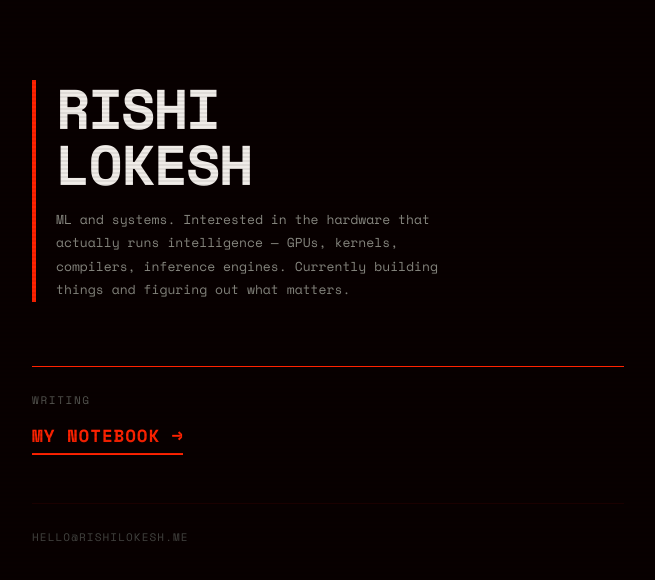
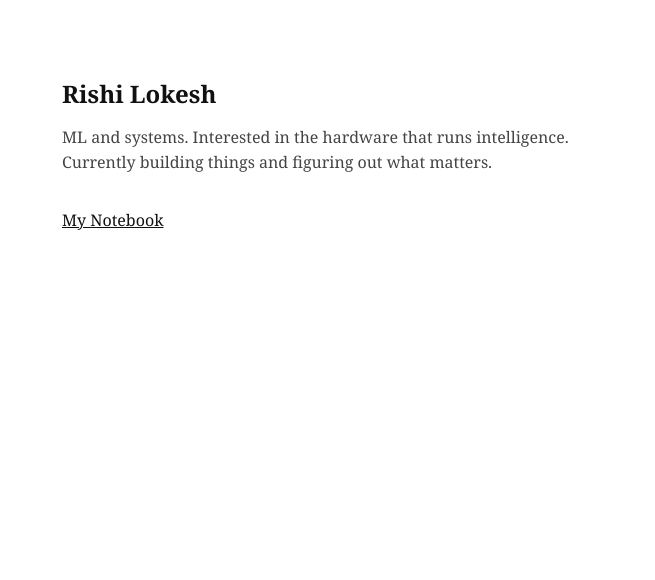
Before and after one commit to rlokesh07/rishilokesh.me, a Next.js app: page / in a window 1280 px wide. Shown: the top 580 px of the page, without its empty margins (312-967 px from the left). Built offline with nearby package versions, Linux system fonts and the light colour scheme.

Commit message:
Simplify: white bg, Georgia serif, no images in posts

```diff
--- a/content/blog/ai-hardware.md
+++ b/content/blog/ai-hardware.md
@@ -6,8 +6,6 @@ tags: [ml, hardware, gpu, tpu, systems]
 ---
 
 At the end of the day, AI models are just weight vectors times activation functions. The question is how to do that fast.
-
-![Handwritten notes page 1](/notebook/ai-hardware/notes-1.jpg)
 
 ## CPU vs GPU vs TPU
 
@@ -24,8 +22,6 @@ A CPU works one step at a time: read instruction, read data, do calculation, wri
 ### GPU
 
 GPUs throw out the complicated CPU stuff and fill the chip with simple Arithmetic Logic Units (ALUs). Because operations happen in parallel, fetch time becomes less significant per operation — the von Neumann bottleneck shrinks.
-
-![Handwritten notes page 2](/notebook/ai-hardware/notes-2.jpg)
 
 ## GPU Architecture
 
@@ -44,8 +40,6 @@ The fundamental unit of a GPU is the **Streaming Multiprocessor (SM)**. Inside a
 - **Grid** — how many blocks you need to solve the problem
 - Blocks within a grid are independent with no guaranteed execution order
 - Threads run in **warps of 32** at the exact same time using **SIMT** (Single Instruction Multiple Threads)
-
-![Handwritten notes page 3](/notebook/ai-hardware/notes-3.jpg)
 
 ## Warp Divergence
 
@@ -67,8 +61,6 @@ From fastest to slowest:
 
 Most optimization work comes down to keeping data as close to the compute as possible.
 
-![Handwritten notes page 4](/notebook/ai-hardware/notes-4.jpg)
-
 ## TPU
 
 Google decided a GPU wasn't good enough and built a chip with one goal: accelerate neural networks. A TPU's core components are:
--- a/src/app/globals.css
+++ b/src/app/globals.css
@@ -1,85 +1,27 @@
-@import "tailwindcss";
-
-@theme inline {
-  --color-background: var(--background);
-  --color-foreground: var(--foreground);
-  --color-accent: var(--accent);
-  --color-muted: var(--muted);
-  --color-muted-foreground: var(--muted-foreground);
-  --color-border: var(--border);
-  --font-mono: "Space Mono", "Courier New", monospace;
-  --radius-sm: 0;
-  --radius-md: 0;
-  --radius-lg: 0;
-  --radius-xl: 0;
+body {
+  font-family: Georgia, serif;
+  background: #fff;
+  color: #111;
+  font-size: 16px;
+  line-height: 1.6;
+  margin: 0;
+  padding: 0;
 }
 
-:root {
-  --background: #080000;
-  --foreground: #f0ece8;
-  --accent: #ff2200;
-  --muted: #140000;
-  --muted-foreground: #888880;
-  --border: #ff2200;
+* {
+  box-sizing: border-box;
 }
 
-@layer base {
-  * {
-    box-sizing: border-box;
-    margin: 0;
-    padding: 0;
-  }
-
-  html {
-    font-family: "Space Mono", "Courier New", monospace;
-    background: var(--background);
-    color: var(--foreground);
-  }
-
-  body {
-    background: var(--background);
-    color: var(--foreground);
-    font-family: "Space Mono", "Courier New", monospace;
-    font-size: 14px;
-    line-height: 1.7;
-    min-height: 100vh;
-  }
-
-  ::selection {
-    background: var(--accent);
-    color: #000;
-  }
-
-  a {
-    color: var(--accent);
-    text-decoration: none;
-  }
-
-  a:hover {
-    text-decoration: underline;
-    text-underline-offset: 3px;
-  }
-
-  h1, h2, h3, h4 {
-    font-family: "Space Mono", "Courier New", monospace;
-    font-weight: 700;
-    letter-spacing: -0.02em;
-    line-height: 1;
-  }
+a {
+  color: #111;
 }
 
-/* scanlines */
-body::after {
-  content: "";
-  pointer-events: none;
-  position: fixed;
-  inset: 0;
-  z-index: 9999;
-  background: repeating-linear-gradient(
-    0deg,
-    transparent,
-    transparent 2px,
-    rgba(0, 0, 0, 0.07) 2px,
-    rgba(0, 0, 0, 0.07) 4px
-  );
+a:hover {
+  text-decoration: none;
 }
+
+h1, h2, h3 {
+  font-family: Georgia, serif;
+  font-weight: bold;
+  line-height: 1.2;
+}
--- a/src/app/layout.tsx
+++ b/src/app/layout.tsx
@@ -1,13 +1,5 @@
 import type { Metadata } from "next"
-import { Space_Mono } from "next/font/google"
-
 import "./globals.css"
-
-const spaceMono = Space_Mono({
-  variable: "--font-space-mono",
-  subsets: ["latin"],
-  weight: ["400", "700"],
-})
 
 export const metadata: Metadata = {
   title: "Rishi Lokesh",
@@ -17,14 +9,12 @@ export const metadata: Metadata = {
 
 export default function RootLayout({
   children,
-}: Readonly<{
+}: {
   children: React.ReactNode
-}>) {
+}) {
   return (
-    <html lang="en" className={spaceMono.variable}>
-      <body>
-        {children}
-      </body>
+    <html lang="en">
+      <body>{children}</body>
     </html>
   )
 }
--- a/src/app/notebook/page.tsx
+++ b/src/app/notebook/page.tsx
@@ -3,107 +3,39 @@ import { getAllPosts } from "@/lib/blog"
 
 export const metadata = {
   title: "My Notebook — Rishi Lokesh",
-  description: "Working notes. Unfinished thoughts.",
 }
 
 export default function NotebookPage() {
   const posts = getAllPosts()
 
   return (
-    <main style={{
-      maxWidth: "640px",
-      margin: "0 auto",
-      padding: "80px 24px",
-    }}>
+    <main style={{ maxWidth: "580px", margin: "80px auto", padding: "0 24px" }}>
+      <p style={{ marginBottom: "32px" }}>
+        <Link href="/">Rishi Lokesh</Link>
+      </p>
 
-      <div style={{ marginBottom: "48px" }}>
-        <Link href="/" style={{
-          fontSize: "11px",
-          color: "#555550",
-          textTransform: "uppercase",
-          letterSpacing: "0.15em",
-          textDecoration: "none",
-        }}>
-          ← RISHI LOKESH
-        </Link>
-      </div>
+      <h1 style={{ fontSize: "1.5rem", marginBottom: "8px" }}>My Notebook</h1>
+      <p style={{ color: "#444", marginBottom: "40px" }}>
+        Working notes. Things I wrote down so I wouldn&apos;t forget them.
+      </p>
 
-      <div style={{
-        borderLeft: "4px solid #ff2200",
-        paddingLeft: "20px",
-        marginBottom: "56px",
-      }}>
-        <h1 style={{
-          fontSize: "clamp(1.8rem, 5vw, 2.8rem)",
-          fontWeight: 700,
-          textTransform: "uppercase",
-          letterSpacing: "-0.03em",
-          lineHeight: 1,
-          color: "#f0ece8",
-          marginBottom: "12px",
-        }}>
-          MY NOTEBOOK
-        </h1>
-        <p style={{ color: "#555550", fontSize: "12px" }}>
-          Working notes. Unfinished thoughts. Things I wrote down so I
-          wouldn&apos;t forget them.
-        </p>
-      </div>
+      <hr style={{ marginBottom: "24px" }} />
 
-      {posts.length === 0 ? (
-        <p style={{ color: "#555550", fontSize: "13px" }}>Nothing here yet.</p>
-      ) : (
-        <div>
-          {posts.map((post, i) => (
-            <div key={post.slug} style={{
-              borderTop: i === 0 ? "2px solid #ff2200" : "1px solid #1a0000",
-              paddingTop: "24px",
-              paddingBottom: "24px",
-            }}>
+      {posts.map((post) => (
+        <div key={post.slug} style={{ marginBottom: "28px" }}>
           <Link href={`/notebook/${post.slug}`} style={{ textDecoration: "none" }}>
-                <div style={{
-                  display: "flex",
-                  justifyContent: "space-between",
-                  fontSize: "11px",
-                  color: "#555550",
-                  textTransform: "uppercase",
-                  letterSpacing: "0.12em",
-                  marginBottom: "10px",
-                }}>
-                  <time dateTime={post.date}>
+            <div style={{ fontSize: "13px", color: "#888", marginBottom: "4px" }}>
               {new Date(post.date).toLocaleDateString("en-US", {
                 year: "numeric",
                 month: "short",
                 day: "numeric",
               })}
-                  </time>
-                  <span>{post.readingTime}</span>
             </div>
-                <h2 style={{
-                  fontSize: "1.2rem",
-                  fontWeight: 700,
-                  textTransform: "uppercase",
-                  letterSpacing: "-0.01em",
-                  color: "#f0ece8",
-                  marginBottom: "8px",
-                  lineHeight: 1.2,
-                }}>
-                  {post.title}
-                </h2>
-                <p style={{
-                  fontSize: "13px",
-                  color: "#888880",
-                  lineHeight: 1.6,
-                }}>
-                  {post.description}
-                </p>
+            <div style={{ fontWeight: "bold", marginBottom: "4px" }}>{post.title}</div>
+            <div style={{ fontSize: "14px", color: "#555" }}>{post.description}</div>
           </Link>
         </div>
       ))}
-          <div style={{ borderTop: "2px solid #ff2200" }} />
-        </div>
-      )}
-
     </main>
   )
 }
--- a/src/app/page.tsx
+++ b/src/app/page.tsx
@@ -2,86 +2,15 @@ import Link from "next/link"
 
 export default function HomePage() {
   return (
-    <main style={{
-      maxWidth: "640px",
-      margin: "0 auto",
-      padding: "80px 24px",
-    }}>
-
-      <div style={{
-        borderLeft: "4px solid #ff2200",
-        paddingLeft: "20px",
-        marginBottom: "64px",
-      }}>
-        <h1 style={{
-          fontSize: "clamp(2rem, 6vw, 3.5rem)",
-          fontWeight: 700,
-          textTransform: "uppercase",
-          letterSpacing: "-0.03em",
-          lineHeight: 1,
-          color: "#f0ece8",
-          marginBottom: "16px",
-        }}>
-          RISHI<br />LOKESH
-        </h1>
-        <p style={{
-          color: "#888880",
-          fontSize: "13px",
-          lineHeight: 1.8,
-          maxWidth: "420px",
-        }}>
-          ML and systems. Interested in the hardware that actually runs
-          intelligence — GPUs, kernels, compilers, inference engines.
-          Currently building things and figuring out what matters.
-        </p>
-      </div>
-
-      <div style={{ marginBottom: "48px" }}>
-        <div style={{
-          borderTop: "1px solid #ff2200",
-          paddingTop: "24px",
-        }}>
-          <p style={{
-            color: "#555550",
-            fontSize: "11px",
-            textTransform: "uppercase",
-            letterSpacing: "0.15em",
-            marginBottom: "12px",
-          }}>
-            writing
-          </p>
-          <Link
-            href="/notebook"
-            style={{
-              display: "inline-block",
-              color: "#ff2200",
-              fontSize: "1.1rem",
-              fontWeight: 700,
-              textTransform: "uppercase",
-              letterSpacing: "0.05em",
-              textDecoration: "none",
-              borderBottom: "2px solid #ff2200",
-              paddingBottom: "2px",
-            }}
-          >
-            MY NOTEBOOK →
-          </Link>
-        </div>
-      </div>
-
-      <div style={{
-        borderTop: "1px solid #1a0000",
-        paddingTop: "24px",
-        fontSize: "11px",
-        color: "#444440",
-        textTransform: "uppercase",
-        letterSpacing: "0.1em",
-      }}>
-        <a href="mailto:hello@rishilokesh.me" style={{ color: "#444440" }}>
-          hello@rishilokesh.me
-        </a>
-      </div>
-
+    <main style={{ maxWidth: "580px", margin: "80px auto", padding: "0 24px" }}>
+      <h1 style={{ fontSize: "1.5rem", marginBottom: "16px" }}>Rishi Lokesh</h1>
+      <p style={{ color: "#444", marginBottom: "32px" }}>
+        ML and systems. Interested in the hardware that runs intelligence.
+        Currently building things and figuring out what matters.
+      </p>
+      <p>
+        <Link href="/notebook">My Notebook</Link>
+      </p>
     </main>
   )
 }
```
Also changed, not shown: src/app/notebook/[slug]/page.tsx (+16 -60 lines), src/components/notebook-markdown.tsx (+21 -94 lines). Lines whose indentation alone changed are shown as unchanged.
